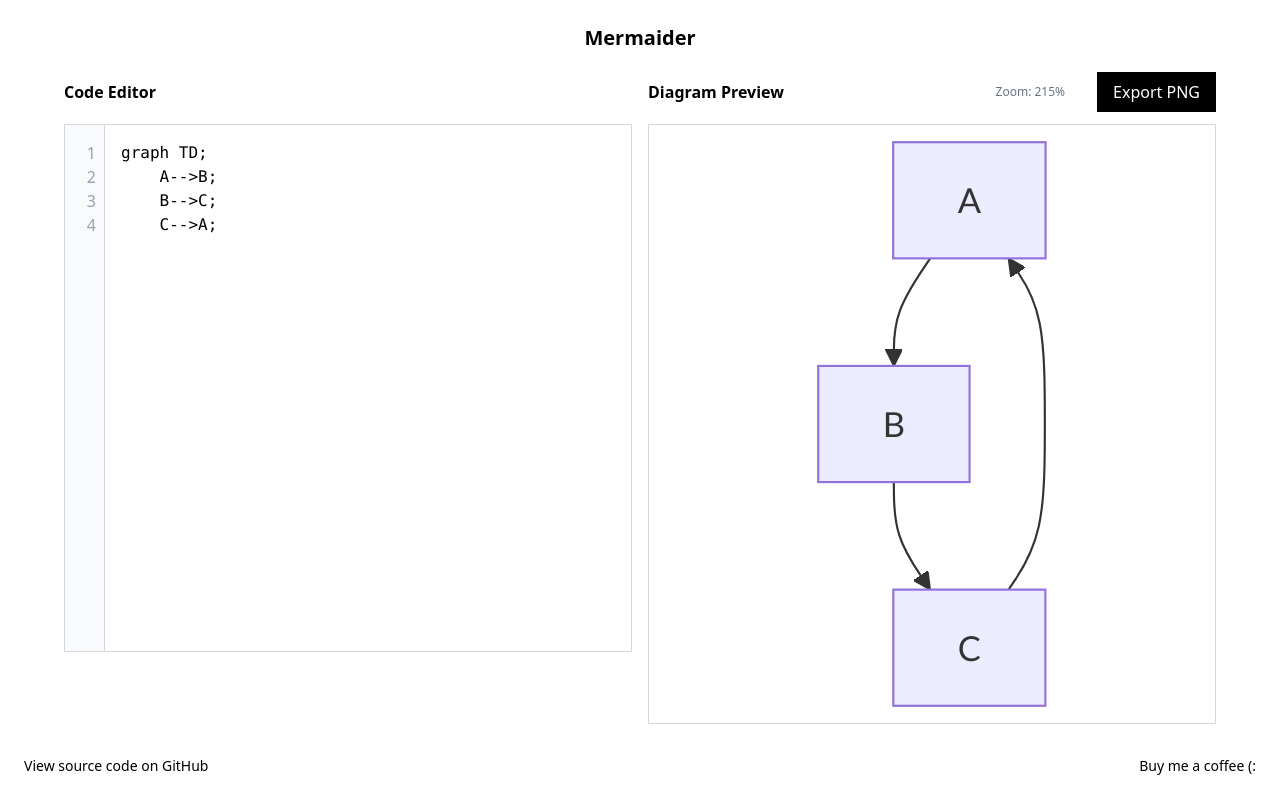
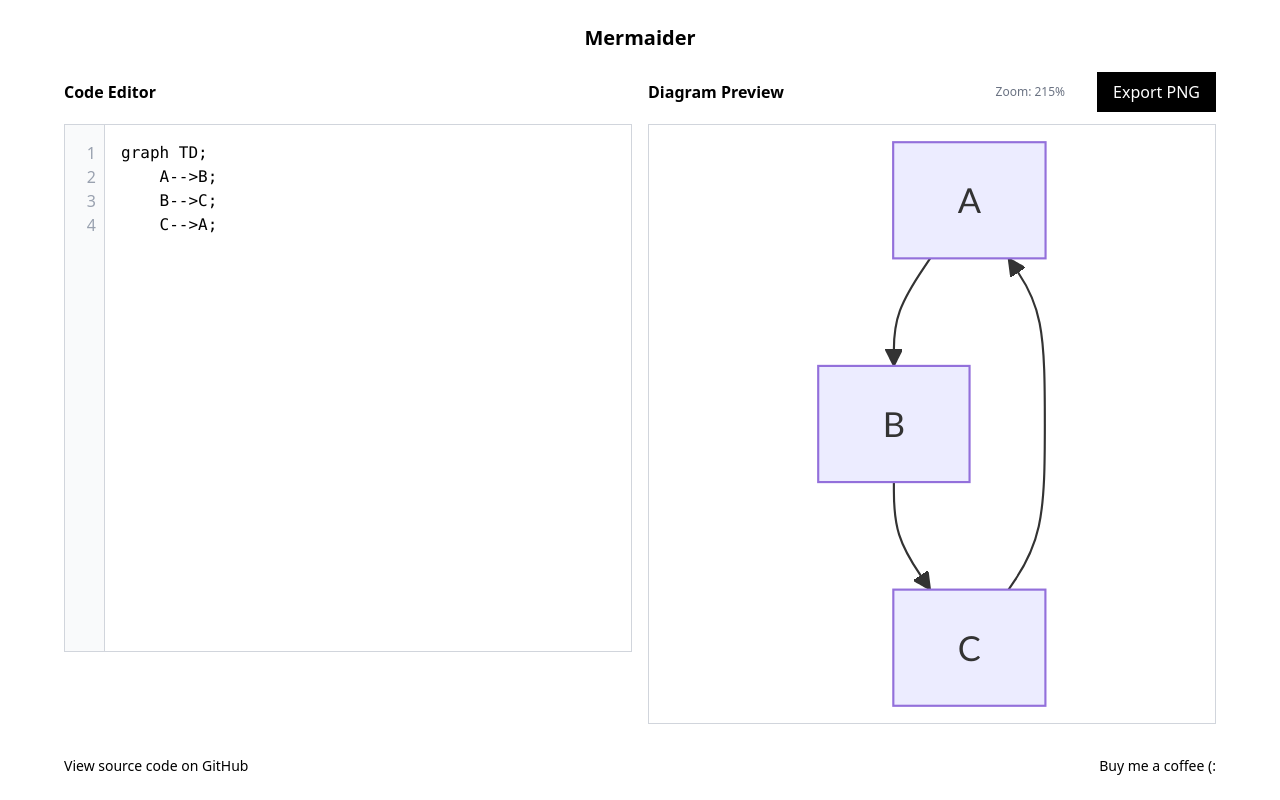
Before and after one commit to nathanclairmonte/mermaider, a Svelte app: page / in a window 1280 px wide. Built offline with nearby package versions, Linux system fonts and the light colour scheme.

Commit message:
update favicon

```diff
--- a/index.html
+++ b/index.html
@@ -2,7 +2,7 @@
 <html lang="en">
   <head>
     <meta charset="UTF-8" />
-    <link rel="icon" type="image/svg+xml" href="/vite.svg" />
+    <link rel="icon" type="image/x-icon" href="/favicon.ico" />
     <meta name="viewport" content="width=device-width, initial-scale=1.0" />
     <title>Mermaid Editor</title>
     <script defer src="https://analytics.futori.co/script.js" data-website-id="7a114d3c-041c-4d30-a8d7-d3b224cde503"></script>
--- a/src/App.svelte
+++ b/src/App.svelte
@@ -284,7 +284,7 @@
 
   <!-- Footer -->
   <footer class="mt-4 pt-4 text-gray-600 text-sm shrink-0">
-    <div class="flex items-center justify-between gap-4 flex-wrap">
+    <div class="flex items-center justify-between gap-4 flex-wrap max-w-6xl mx-auto">
       <a
         href="https://github.com/nathanclairmonte/mermaider"
         target="_blank"
```
Also changed, not shown: 2 other files (tests, documents, lock files or other folders).
